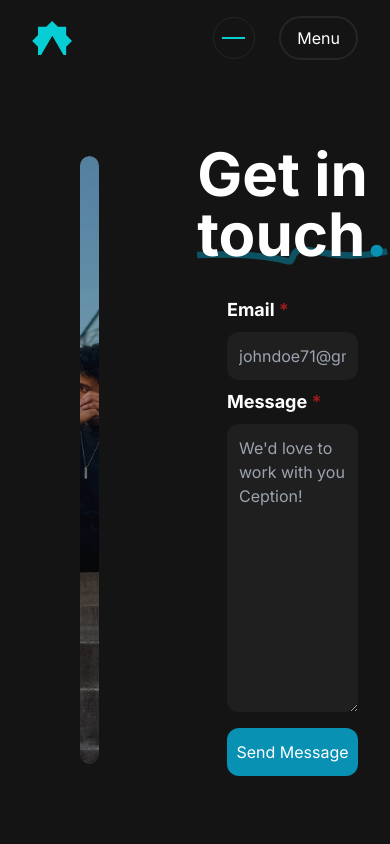
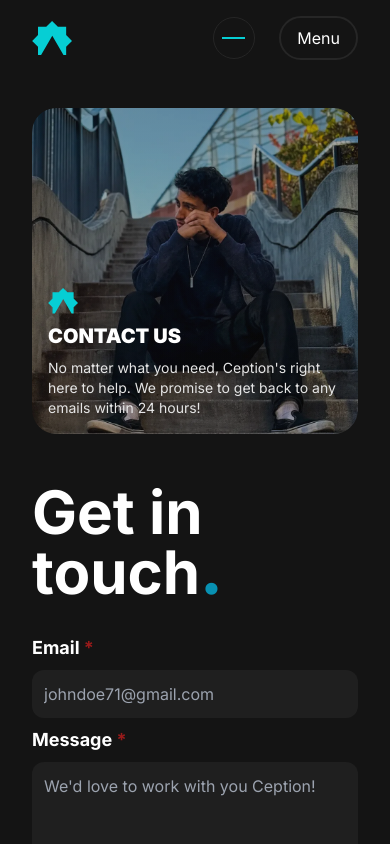
Before and after one commit to Yaucrates/ceptionlabs, a SvelteKit app: page /contact in a window 390 px wide. Shown: the top 844 px of the page. Built offline with nearby package versions, Linux system fonts and the light colour scheme.

Commit message:
Responsive

```diff
--- a/src/lib/Logos/SymbolicLogo.svelte
+++ b/src/lib/Logos/SymbolicLogo.svelte
@@ -1,7 +1,7 @@
 <script lang="ts">
-    const { width, height }: { width?: number, height?: number }  = $props();
+    const { width, height, tw }: { width?: number, height?: number, tw?: string }  = $props();
 </script>
 
-<svg {width} {height} viewBox="0 0 71 61" fill="none" xmlns="http://www.w3.org/2000/svg">
+<svg {width} {height} viewBox="0 0 71 61" fill="none" xmlns="http://www.w3.org/2000/svg" class={tw}>
     <path fill-rule="evenodd" clip-rule="evenodd" d="M46 10.3553L35.6447 0L25.2893 10.3553L10.6447 10.3553V25L0.289322 35.3553L10.6447 45.7107V60.3553H16.1649L36 26L55.8351 60.3553H60.6447V45.7107L71 35.3553L60.6447 25V10.3553L46 10.3553Z" fill="#06CED4"/>
 </svg>
--- a/src/routes/contact/+page.svelte
+++ b/src/routes/contact/+page.svelte
@@ -2,14 +2,15 @@
     import SymbolicLogo from "$lib/Logos/SymbolicLogo.svelte";
 </script>
 
-<div class="h-firstpage gap-4 flex justify-center items-center">
-    <div class="w-1/2 h-full p-20">
+<div class="lg:h-firstpage gap-4 flex flex-col lg:flex-row justify-center items-center">
+    <div class="w-full lg:w-1/2 h-full p-8 sm:p-20">
         <div class="w-full h-full group rounded-3xl overflow-hidden relative">
-            <img src="TallCoolOwner.webp" alt="The Agency Owner" width="918" height="1528" class="h-full object-cover rounded-3xl"/>
-            <div class="gap-2 p-10 flex flex-col absolute left-0 bottom-0 z-10">
-                <SymbolicLogo width={50}/>
-                <h1 class="uppercase text-3xl text-white font-black">Contact Us</h1>
-                <p class="text-xl text-neutral-200">No matter what you need, Ception's right here to help. We promise to get back to any emails within 24 hours!</p>
+            <img src="TallCoolOwner.webp" alt="The Agency Owner" width="918" height="1528" class="h-full aspect-square object-cover rounded-3xl"/>
+            <div class="gap-2 p-4 sm:p-10 flex flex-col absolute left-0 bottom-0 z-10">
+                <SymbolicLogo width={50} tw="hidden sm:block"/>
+                <SymbolicLogo width={30} tw="sm:hidden block"/>
+                <h1 class="uppercase text-xl sm:text-3xl text-white font-black">Contact Us</h1>
+                <p class="text-sm sm:text-xl text-neutral-200">No matter what you need, Ception's right here to help. We promise to get back to any emails within 24 hours!</p>
             </div>
 
             <div class="opacity-100 group-hover:opacity-0 bg-gradient-to-t from-ception-background/40 to-transparent w-full h-full top-0 left-0 absolute transition-opacity duration-300"></div>
@@ -18,10 +19,10 @@
         </div>
     </div>
 
-    <div class="w-1/2 px-8 gap-8 flex flex-col justify-center items-center">
+    <div class="w-full sm:w-5/6 lg:w-1/2 px-8 pb-24 lg:pb-0 gap-8 flex flex-col justify-center items-center">
         <div class="relative">
             <h1 class="font-bold text-6xl text-white relative z-10">Get in touch<span class="uppercase font-black text-cyan-600">.</span></h1>
-            <svg class="opacity-50 absolute w-full -bottom-12 z-0" width="1473" height="113" viewBox="0 0 1473 113" fill="none" xmlns="http://www.w3.org/2000/svg">
+            <svg class="opacity-50 hidden sm:block absolute w-full -bottom-12 z-0" width="1473" height="113" viewBox="0 0 1473 113" fill="none" xmlns="http://www.w3.org/2000/svg">
                 <path d="M0.5 52.5C809.5 23.5004 689 177.5 747.5 52.5C806 -72.5003 1003.5 129.5 1470 24.9999" stroke="#0891B2" stroke-width="50"/>
             </svg>
         </div>
```
